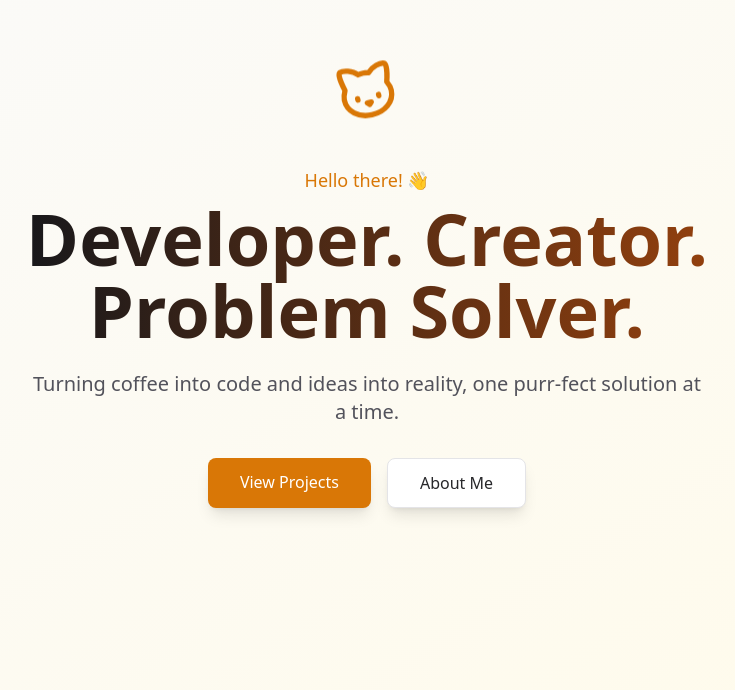
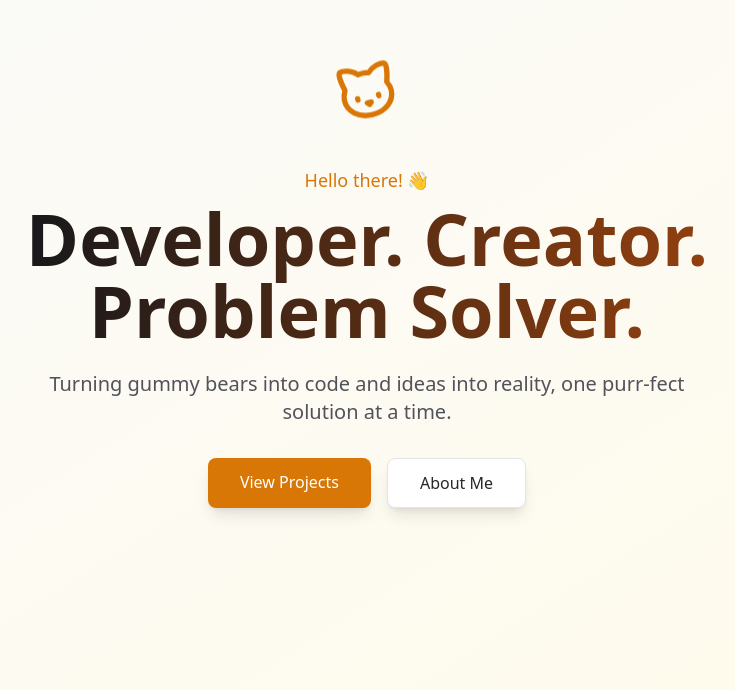
Before and after one commit to Fear-Itself/portfolio, a React (Vite) app: page / in a window 1280 px wide. Shown: the part 110-800 px from the top of the page, without its empty margins (273-1008 px from the left). Built offline with nearby package versions, Linux system fonts and the light colour scheme.

Commit message:
Update Hero.tsx

```diff
--- a/src/components/Hero.tsx
+++ b/src/components/Hero.tsx
@@ -18,7 +18,7 @@ export default function Hero() {
         </div>
 
         <p className="text-xl text-zinc-600 mb-8 max-w-2xl mx-auto animate-fade-in">
-          Turning coffee into code and ideas into reality, one purr-fect solution at a time.
+          Turning gummy bears into code and ideas into reality, one purr-fect solution at a time.
         </p>
 
         <div className="flex gap-4 justify-center">
```
